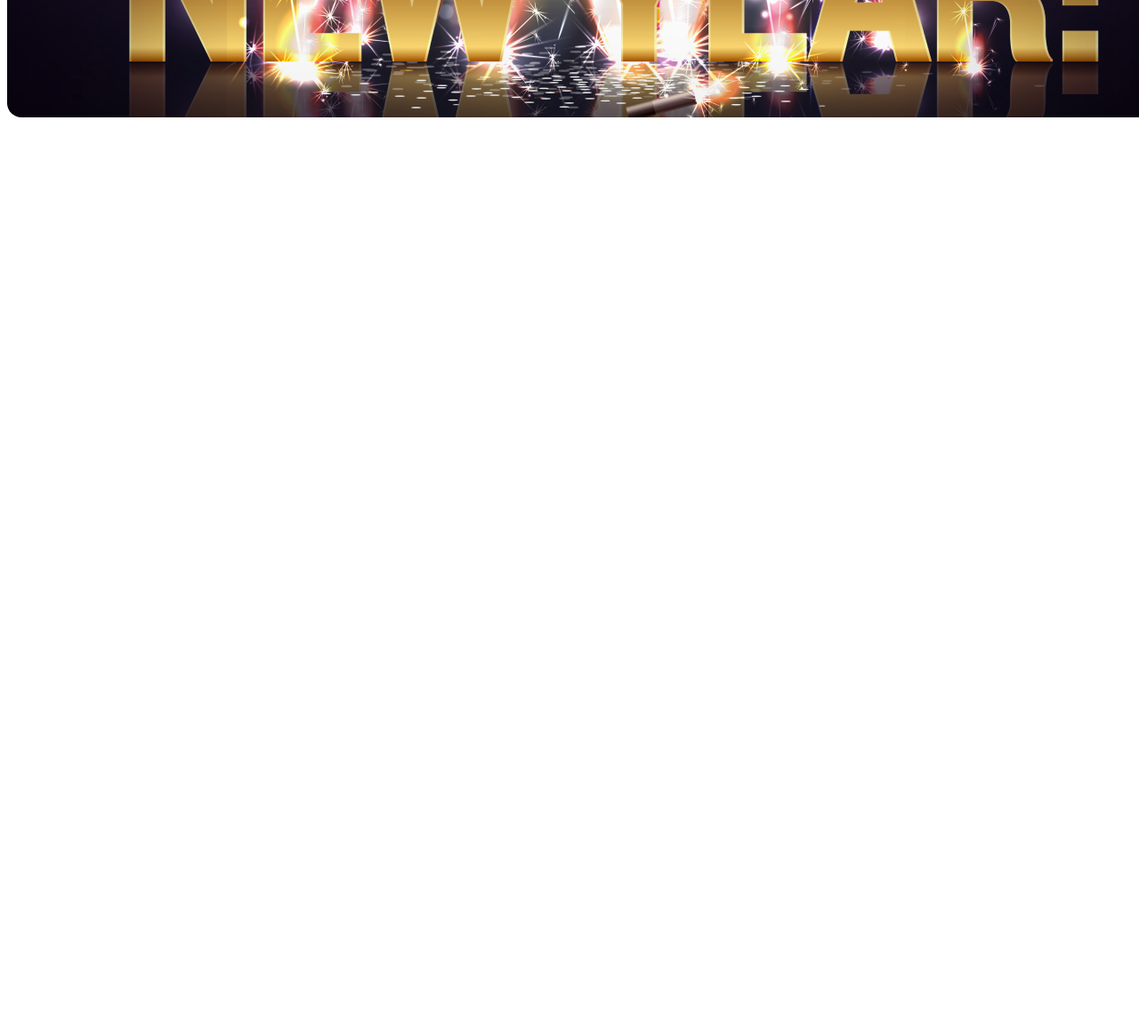
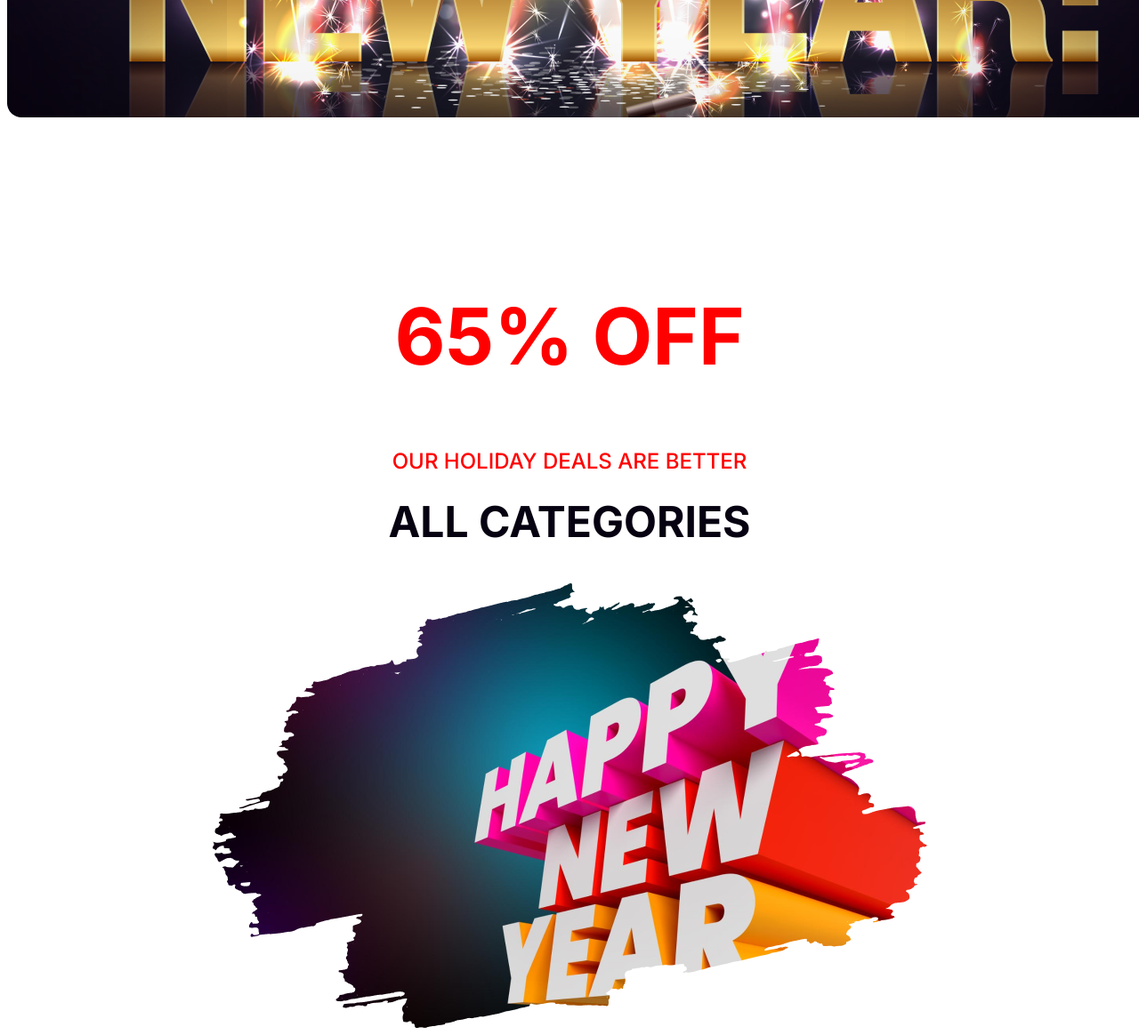
Before and after one commit to masum-k/new-year-first-assignment, a plain HTML site: page index.html in a window 1280 px wide. Shown: the part 500-1664 px from the top of the page at 89% size. Before the commit the page ends 800 px from the top, so only its background shows below. Drawn offline with Linux system fonts and the light colour scheme.

Commit message:
added new content

```diff
--- a/index.html
+++ b/index.html
@@ -11,6 +11,12 @@
     <link rel="preconnect" href="https://fonts.googleapis.com">
     <link rel="preconnect" href="https://fonts.gstatic.com" crossorigin>
     <link href="https://fonts.googleapis.com/css2?family=Merriweather&display=swap" rel="stylesheet">
+    <link rel="preconnect" href="https://fonts.googleapis.com">
+    <link rel="preconnect" href="https://fonts.gstatic.com" crossorigin>
+    <link href="https://fonts.googleapis.com/css2?family=Inter:wght@700&display=swap" rel="stylesheet">
+    <link rel="preconnect" href="https://fonts.googleapis.com">
+    <link rel="preconnect" href="https://fonts.gstatic.com" crossorigin>
+    <link href="https://fonts.googleapis.com/css2?family=Inter:wght@500&display=swap" rel="stylesheet">
     <link rel="stylesheet" href="style/new-year.css">
 </head>
 
@@ -26,7 +32,14 @@
         </div>
     </header>
     <main>
-
+        <section class="main">
+            <h1 class="main-title inter7">65% OFF</h1>
+            <h3 class="holiday-deals inter5">OUR HOLIDAY DEALS ARE BETTER</h3>
+            <h2 class="categories inter7">ALL CATEGORIES</h2>
+        </section>
+        <div>
+            <img  class="new-year-photo" src="resources/New Year Photo.png" alt="">
+        </div>
     </main>
     <footer>
 
--- a/style/new-year.css
+++ b/style/new-year.css
@@ -1,10 +1,19 @@
-/* header style */
-.weight900{
+/* font family */
+.weight900 {
     font-family: 'Merriweather', serif;
 }
-.weight400{
+
+.weight400 {
     font-family: 'Merriweather', serif;
 }
+.inter5{
+    font-family: 'Inter', sans-serif;
+}
+.inter7{
+    font-family: 'Inter', sans-serif;
+}
+
+/* header section style */
 
 .new-year-wish {
     color: #FFF;
@@ -29,8 +38,43 @@
     width: 1320px;
     height: 600px;
     margin: auto;
-    background-image: url('../resources/Banner\ Image.png');
+    background: url('../resources/Banner\ Image.png');
     background-repeat: no-repeat;
     box-shadow: 0px 150px 300px 50px #070211 inset;
     border-radius: 16px;
 }
+
+/* main section style */
+.new-year-photo{
+    display: block;
+    margin: auto;
+    padding-top: 40px;
+
+
+}
+.main-title {
+    color: #F00;
+    text-align: center;
+    font-family: Inter;
+    font-size: 88px;
+    font-weight: 700;
+    padding-top: 120px;
+}
+
+.holiday-deals {
+    color: #F00;
+    text-align: center;
+    font-family: Inter;
+    font-size: 24px;
+    font-weight: 500;
+}
+
+.categories {
+    color: #070211;
+    text-align: center;
+    font-family: Inter;
+    font-size: 48px;
+    font-weight: 700;
+    margin-top: 15px;
+    margin-bottom: 0px;
+}
```
